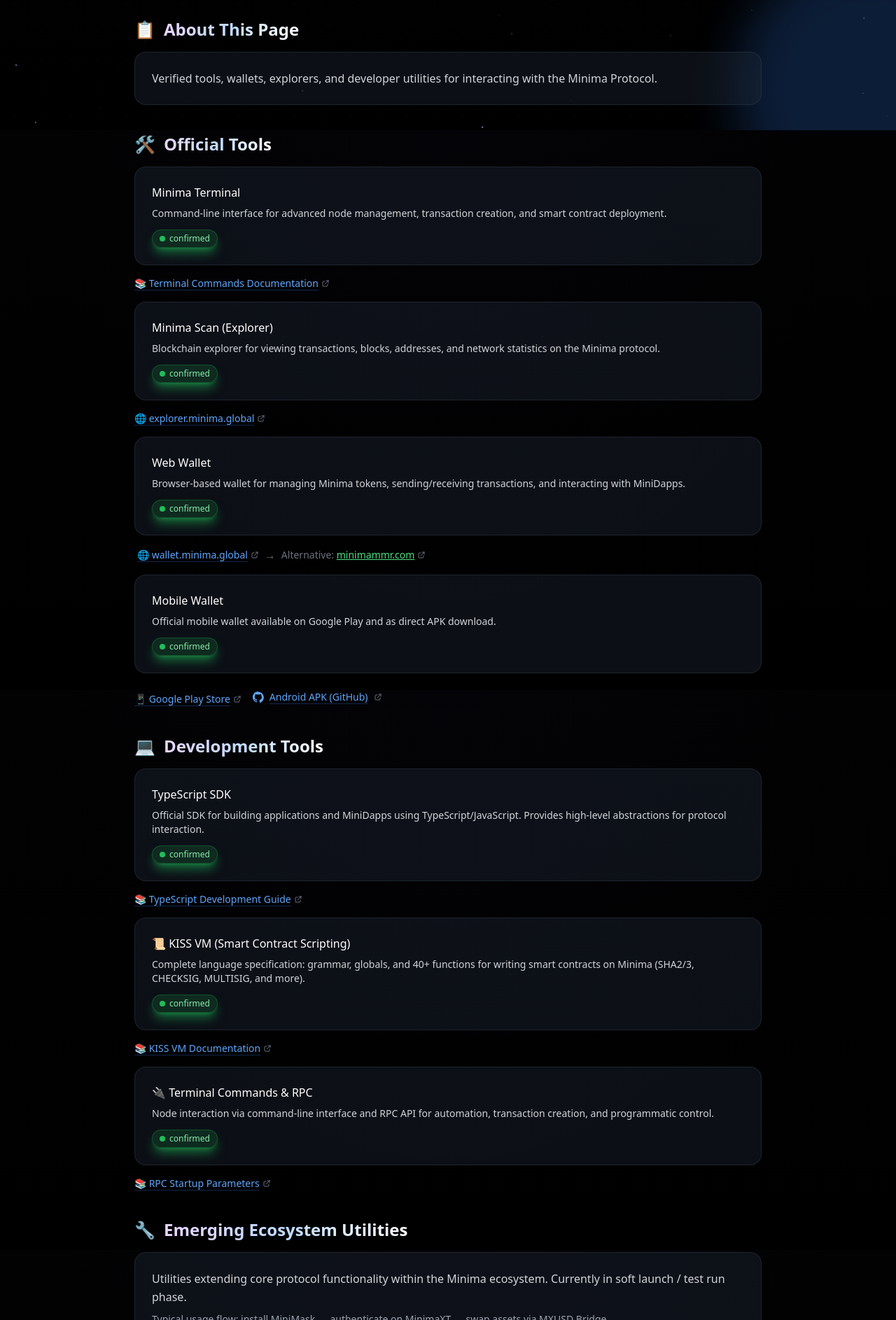
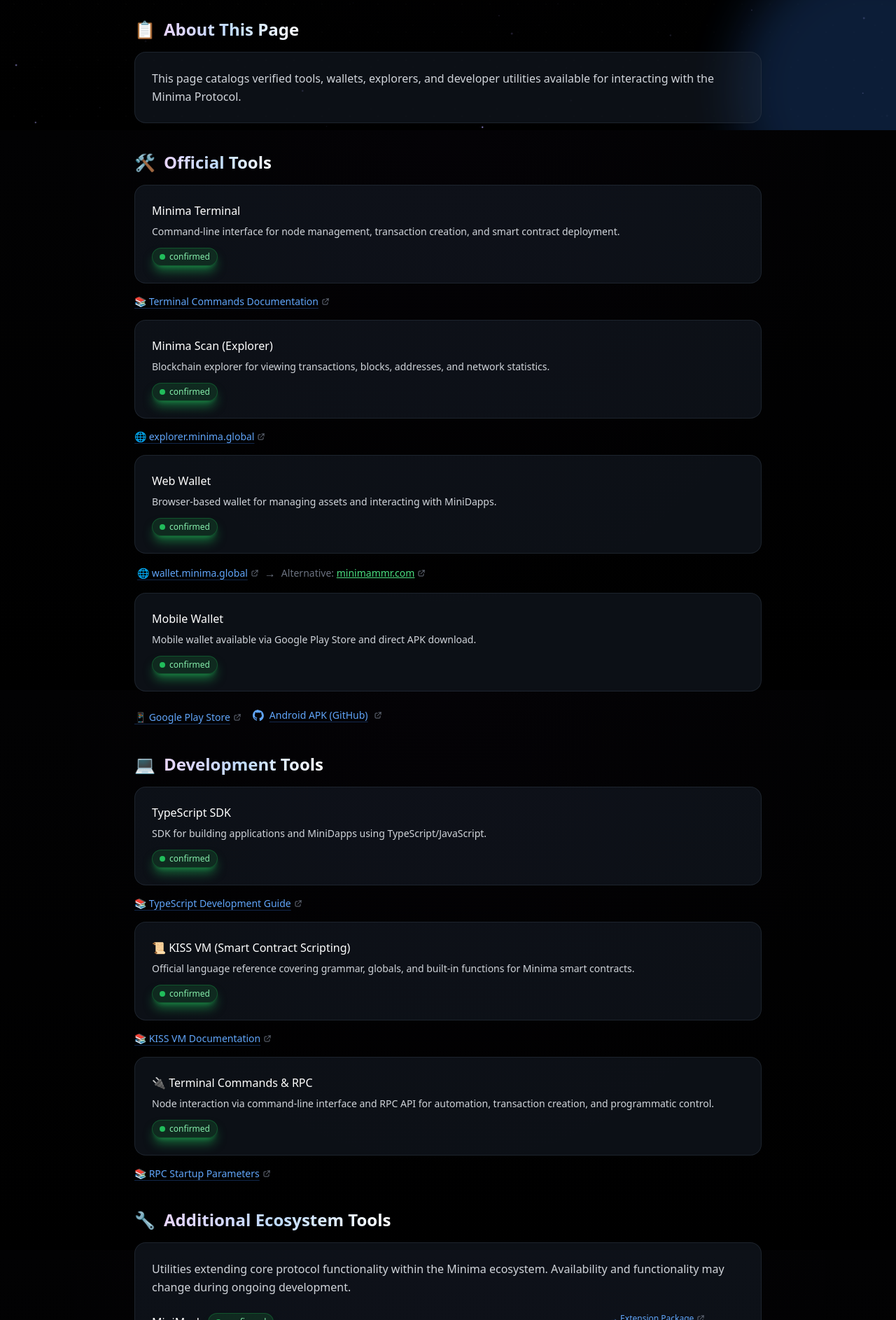
Before and after one commit to KuA1bo/minimaverse-site, a Next.js app: page /tools in a window 1280 px wide. Shown: the part 614-2500 px from the top of the page at 70% size. Built offline with nearby package versions, Linux system fonts and the light colour scheme.

Commit message:
polish: refine tools page content and update date

```diff
--- a/src/app/tools/page.tsx
+++ b/src/app/tools/page.tsx
@@ -1,9 +1,8 @@
-
-
-
 import Link from 'next/link';
 import JsonLd from '@/components/JsonLd';
+import { getCanonicalMetadata } from '@/lib/seo';
 
+export const metadata = getCanonicalMetadata('/tools');
 
 const ExternalLink = ({
   href,
@@ -37,7 +36,6 @@
   </a>
 );
 
-
 const StatusBadge = ({ status, reducedGlow = false }: { status: 'confirmed' | 'in-development' | 'community', reducedGlow?: boolean }) => {
   const config = {
     'confirmed': { bg: 'bg-green-900/40', text: 'text-green-300', border: 'border-green-700/50', dot: 'bg-green-500', glow: reducedGlow ? 'shadow-green-500/25' : 'shadow-green-500/50' },
@@ -58,7 +56,6 @@
     </span>
   );
 };
-
 
 const structuredData = {
   "@context": "https://schema.org",
@@ -87,11 +84,8 @@
 export default function ToolsPage() {
   return (
     <div className="max-w-4xl mx-auto relative px-4 sm:px-0">
-
-      {}
       <JsonLd data={structuredData} />
 
-      {}
       <header className="mb-8 opacity-0 animate-fade-in-up delay-75 relative">
         <div className="absolute inset-0 bg-gradient-to-r from-purple-500/10 via-blue-500/10 to-cyan-500/10 rounded-2xl opacity-0 hover:opacity-100 transition-opacity duration-500 pointer-events-none" />
 
@@ -139,7 +133,6 @@
         </div>
       </header>
 
-      {}
       <div className="relative bg-gray-800/40 border border-gray-700/40 rounded-2xl p-6 mb-8
                       transition-all duration-300 hover:border-purple-500/50 hover:shadow-2xl hover:shadow-purple-500/15
                       opacity-0 animate-fade-in-up delay-150 group overflow-hidden">
@@ -218,10 +211,7 @@
         </div>
       </div>
 
-      {}
       <article className="prose prose-invert max-w-none">
-
-        {}
         <section id="intro" className="scroll-mt-20 mb-10 opacity-0 animate-fade-in-up delay-200">
           <h2 className="text-2xl font-bold mb-4 flex items-center gap-3">
             <span className="text-2xl">📋</span>
@@ -233,12 +223,11 @@
             <div className="absolute top-0 left-0 w-full h-px bg-gradient-to-r from-purple-500 via-blue-500 to-cyan-500 transform scale-x-0 group-hover:scale-x-100 transition-transform duration-500 origin-left" />
 
             <p className="text-gray-300 leading-relaxed">
-              Verified tools, wallets, explorers, and developer utilities for interacting with the Minima Protocol.
+              This page catalogs verified tools, wallets, explorers, and developer utilities available for interacting with the Minima Protocol.
             </p>
           </div>
         </section>
 
-        {}
         <section id="official" className="mb-10 opacity-0 animate-fade-in-up delay-300 scroll-mt-20">
           <h2 className="text-2xl font-bold mb-4 flex items-center gap-3">
             <span className="text-2xl">🛠️</span>
@@ -246,13 +235,12 @@
           </h2>
 
           <div className="space-y-4">
-
             <div className="relative bg-gray-800/40 border border-gray-700/40 rounded-2xl p-6
                             transition-all duration-300 hover:border-purple-500/50 hover:shadow-2xl hover:shadow-purple-500/15 group overflow-hidden hover:-translate-y-1">
               <div className="absolute top-0 left-0 w-px h-full bg-gradient-to-b from-purple-500 to-blue-500 transform scale-y-0 group-hover:scale-y-100 transition-transform duration-300 origin-top" />
               <h3 className="text-white font-medium mb-2 relative">Minima Terminal</h3>
               <p className="text-gray-300 text-sm mb-3 relative">
-                Command-line interface for advanced node management, transaction creation, and smart contract deployment.
+                Command-line interface for node management, transaction creation, and smart contract deployment.
               </p>
               <StatusBadge status="confirmed" />
             </div>
@@ -270,7 +258,7 @@
               <div className="absolute top-0 left-0 w-px h-full bg-gradient-to-b from-purple-500 to-blue-500 transform scale-y-0 group-hover:scale-y-100 transition-transform duration-300 origin-top" />
               <h3 className="text-white font-medium mb-2 relative">Minima Scan (Explorer)</h3>
               <p className="text-gray-300 text-sm mb-3 relative">
-                Blockchain explorer for viewing transactions, blocks, addresses, and network statistics on the Minima protocol.
+                Blockchain explorer for viewing transactions, blocks, addresses, and network statistics.
               </p>
               <StatusBadge status="confirmed" />
             </div>
@@ -288,7 +276,7 @@
               <div className="absolute top-0 left-0 w-px h-full bg-gradient-to-b from-purple-500 to-blue-500 transform scale-y-0 group-hover:scale-y-100 transition-transform duration-300 origin-top" />
               <h3 className="text-white font-medium mb-2 relative">Web Wallet</h3>
               <p className="text-gray-300 text-sm mb-3 relative">
-                Browser-based wallet for managing Minima tokens, sending/receiving transactions, and interacting with MiniDapps.
+                Browser-based wallet for managing assets and interacting with MiniDapps.
               </p>
               <StatusBadge status="confirmed" />
             </div>
@@ -316,7 +304,7 @@
               <div className="absolute inset-0 bg-gradient-to-br from-purple-500/5 to-blue-500/5 opacity-0 group-hover:opacity-100 transition-opacity duration-300 pointer-events-none" />
               <h3 className="text-white font-medium mb-2 relative">Mobile Wallet</h3>
               <p className="text-gray-300 text-sm mb-3 relative">
-                Official mobile wallet available on Google Play and as direct APK download.
+                Mobile wallet available via Google Play Store and direct APK download.
               </p>
               <StatusBadge status="confirmed" />
             </div>
@@ -337,11 +325,9 @@
                 Android APK (GitHub)
               </ExternalLink>
             </div>
-
           </div>
         </section>
 
-        {}
         <section id="dev" className="mb-10 opacity-0 animate-fade-in-up delay-75 scroll-mt-20">
           <h2 className="text-2xl font-bold mb-4 flex items-center gap-3">
             <span className="text-2xl">💻</span>
@@ -349,13 +335,12 @@
           </h2>
 
           <div className="space-y-4">
-
             <div className="relative bg-gray-800/40 border border-gray-700/40 rounded-2xl p-6
                             transition-all duration-300 hover:border-purple-500/50 hover:shadow-2xl hover:shadow-purple-500/15 group overflow-hidden hover:-translate-y-1">
               <div className="absolute top-0 left-0 w-px h-full bg-gradient-to-b from-purple-500 to-blue-500 transform scale-y-0 group-hover:scale-y-100 transition-transform duration-300 origin-top" />
               <h3 className="text-white font-medium mb-2 relative">TypeScript SDK</h3>
               <p className="text-gray-300 text-sm mb-3 relative">
-                Official SDK for building applications and MiniDapps using TypeScript/JavaScript. Provides high-level abstractions for protocol interaction.
+                SDK for building applications and MiniDapps using TypeScript/JavaScript.
               </p>
               <StatusBadge status="confirmed" />
             </div>
@@ -373,7 +358,7 @@
               <div className="absolute top-0 left-0 w-px h-full bg-gradient-to-b from-purple-500 to-blue-500 transform scale-y-0 group-hover:scale-y-100 transition-transform duration-300 origin-top" />
               <h3 className="text-white font-medium mb-2 relative">📜 KISS VM (Smart Contract Scripting)</h3>
               <p className="text-gray-300 text-sm mb-3 relative">
-                Complete language specification: grammar, globals, and 40+ functions for writing smart contracts on Minima (SHA2/3, CHECKSIG, MULTISIG, and more).
+                Official language reference covering grammar, globals, and built-in functions for Minima smart contracts.
               </p>
               <StatusBadge status="confirmed" />
             </div>
@@ -403,16 +388,14 @@
                 📚 RPC Startup Parameters
               </ExternalLink>
             </p>
-
           </div>
         </section>
 
-        {}
         <section id="emerging" className="mb-10 opacity-0 animate-fade-in-up delay-150 scroll-mt-20">
           <h2 className="text-2xl font-bold mb-4 flex items-center gap-3">
             <span className="text-2xl">🔧</span>
             <span className="bg-gradient-to-r from-purple-200 via-blue-200 to-white bg-clip-text text-transparent">
-              Emerging Ecosystem Utilities
+              Additional Ecosystem Tools
             </span>
           </h2>
 
@@ -421,15 +404,10 @@
             <div className="absolute inset-0 bg-gradient-to-br from-purple-500/5 to-blue-500/5 opacity-0 group-hover:opacity-100 transition-opacity duration-300 pointer-events-none" />
 
             <p className="text-gray-300 leading-relaxed mb-2 relative">
-              Utilities extending core protocol functionality within the Minima ecosystem. Currently in soft launch / test run phase.
-            </p>
-            <p className="text-gray-400 text-sm leading-relaxed relative">
-              Typical usage flow: install MiniMask → authenticate on MinimaXT → swap assets via MXUSD Bridge.
+              Utilities extending core protocol functionality within the Minima ecosystem. Availability and functionality may change during ongoing development.
             </p>
 
             <div className="space-y-4 relative mt-6">
-
-              {}
               <div className="flex flex-col sm:flex-row sm:items-start gap-2 sm:gap-4">
                 <div className="flex-1">
                   <div className="flex items-center gap-2 mb-1">
@@ -459,7 +437,6 @@
 
               <div className="border-t border-gray-700/30" />
 
-              {}
               <div className="flex flex-col sm:flex-row sm:items-start gap-2 sm:gap-4">
                 <div className="flex-1">
                   <div className="flex items-center gap-2 mb-1">
@@ -482,7 +459,6 @@
 
               <div className="border-t border-gray-700/30" />
 
-              {}
               <div className="flex flex-col sm:flex-row sm:items-start gap-2 sm:gap-4">
                 <div className="flex-1">
                   <div className="flex items-center gap-2 mb-1">
@@ -504,11 +480,10 @@
               </div>
             </div>
 
-            {}
             <div className="mt-6 pt-4 border-t border-gray-700/40">
               <p className="text-amber-200 text-xs leading-relaxed">
                 <span className="text-base mr-1">⚠️</span>
-                <strong>Operational Notes:</strong> In-app chat on MinimaXT is unmoderated with a 5-minute delivery delay. Token visibility issues should be verified via{' '}
+                <strong>Notes:</strong> In-app chat on MinimaXT is unmoderated with a 5-minute delivery delay. Token visibility issues should be verified via{' '}
                 <ExternalLink
                   href="https://explorer.minima.global"
                   className="text-blue-400 hover:text-purple-400 underline decoration-blue-500/30 hover:decoration-purple-500/60 underline-offset-4 transition-all duration-300"
@@ -524,7 +499,6 @@
           </div>
         </section>
 
-        {}
         <div className="relative bg-amber-900/20 border border-amber-700/50 rounded-2xl p-6 mb-8
                         transition-all duration-300 hover:border-amber-600/70 hover:shadow-2xl hover:shadow-amber-500/10
                         opacity-0 animate-fade-in-up delay-150 group overflow-hidden">
@@ -534,7 +508,7 @@
               <span className="text-lg">⚠️</span>
               Disclaimer:
             </strong>
-            This site does not represent the official Minima Global team.
+            This site does not represent the official Minima team.
             All information is compiled from publicly available sources.{' '}
             <Link href="/disclaimer" aria-label="Read full disclaimer" className="underline hover:text-amber-100 decoration-amber-500/50 hover:decoration-amber-400 underline-offset-4 transition-all duration-300">
               Learn more
@@ -542,18 +516,13 @@
           </p>
         </div>
 
-        {}
         <section className="border-t border-gray-700/40 pt-6 opacity-0 animate-fade-in-up delay-300">
           <p className="text-gray-500 text-sm flex items-center gap-2">
             <span className="w-2 h-2 bg-green-500 rounded-full animate-pulse" />
-            Last updated: June 7, 2026
+            Last updated: July 22, 2026
           </p>
         </section>
-
       </article>
     </div>
   );
 }
-
-import { getCanonicalMetadata } from '@/lib/seo';
-export const metadata = getCanonicalMetadata('/tools');
```
